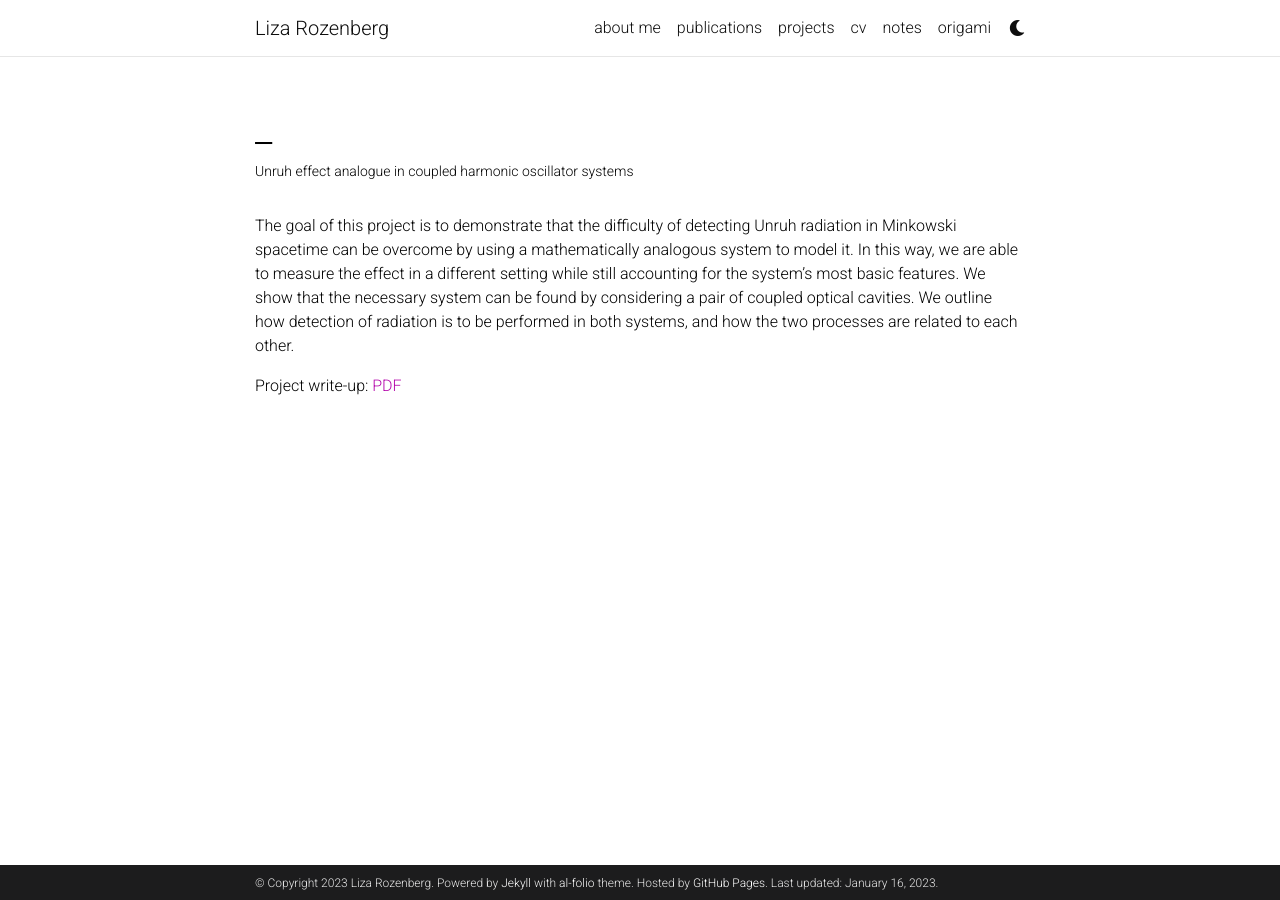
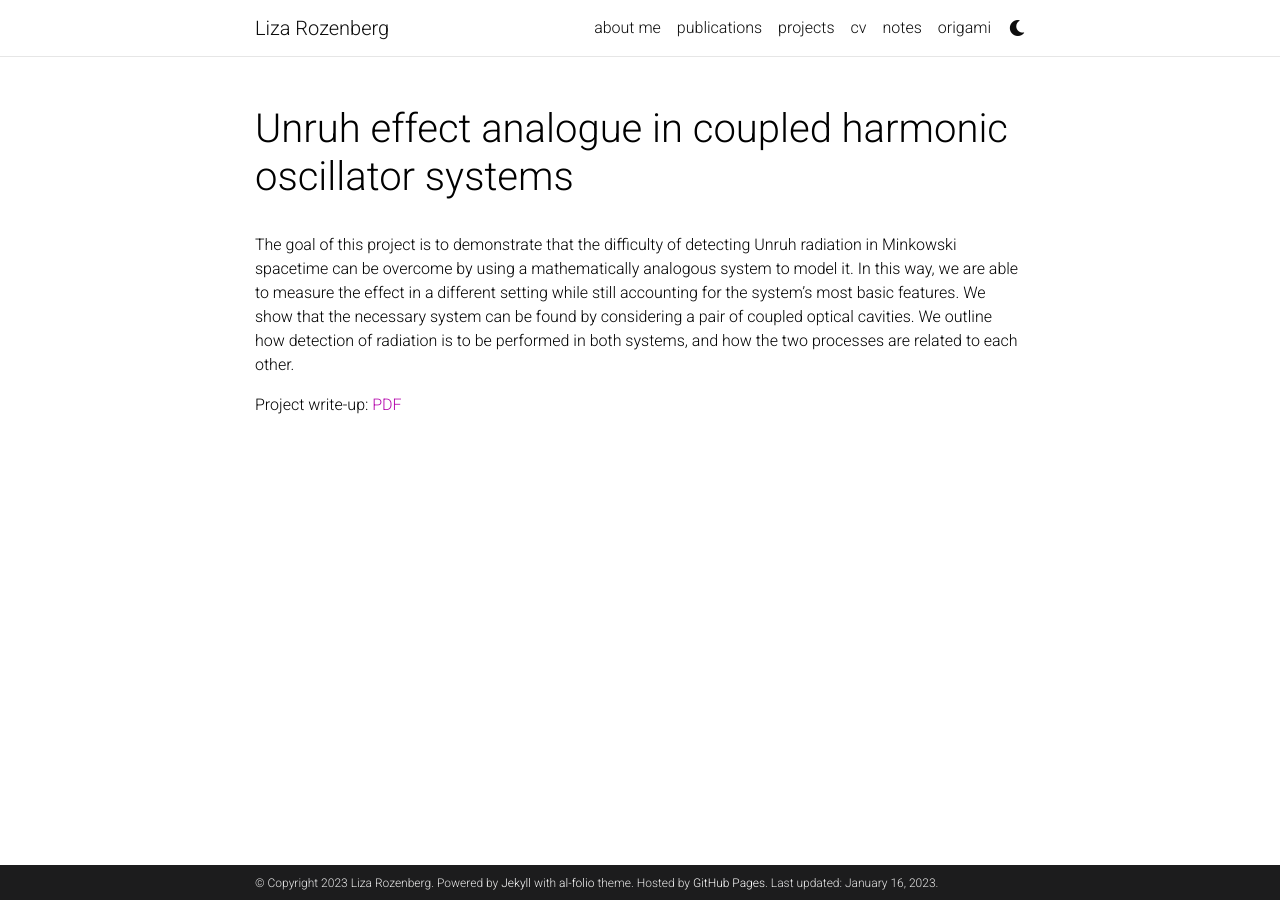
Before and after one commit to acequark/acequark.github.io, a Jekyll site: the page built from _projects/2_project.md, in a window 1280 px wide. Built offline with Jekyll 4.4.1, drawn with Linux system fonts in a browser that asks for light colours; comment, search, counter and statistics services are not loaded; a style sheet for code colours, icons or effects is not loaded.

```diff
--- a/_projects/2_project.md
+++ b/_projects/2_project.md
@@ -1,7 +1,7 @@
 ---
 layout: page
-title: _
-description: Unruh effect analogue in coupled harmonic oscillator systems
+title: Unruh effect analogue in coupled harmonic oscillator systems
+description:
 category: research
 importance: 2
 ---
```
